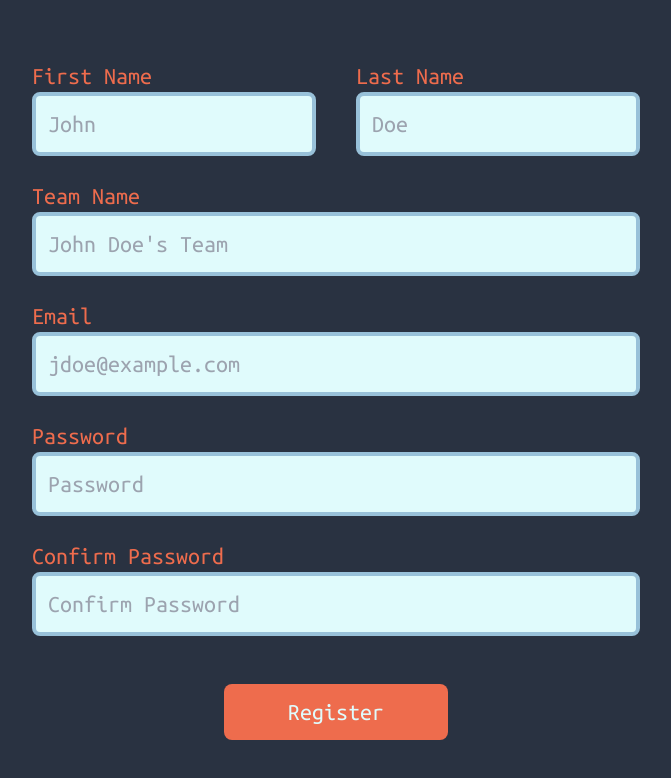
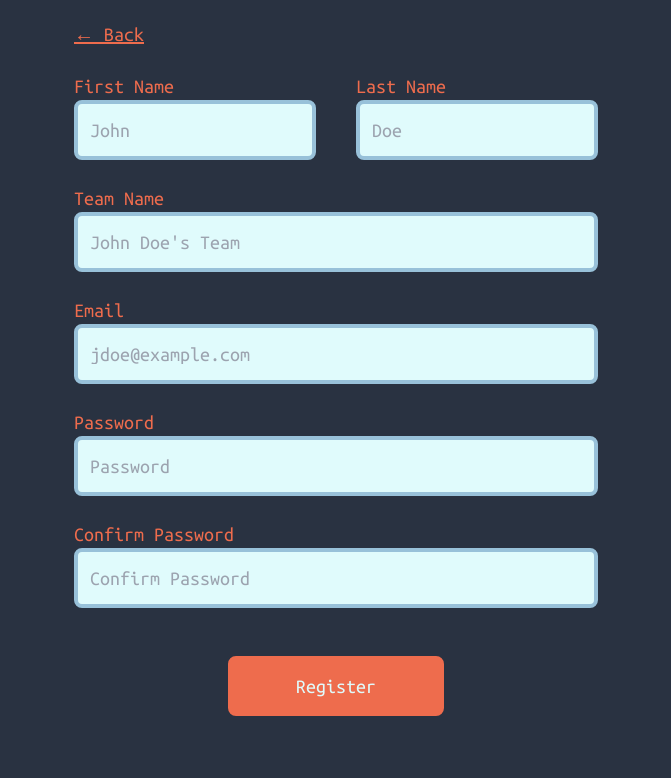
Before and after one commit to cwnaze/Nexus-Web-Server, a SvelteKit app: page /register in a window 1280 px wide. Shown: the top 778 px of the page, without its empty margins (304-975 px from the left). Built offline with nearby package versions, Linux system fonts and the light colour scheme.

Commit message:
FEAT: Back button on register and login forms

```diff
--- a/src/routes/login/+page.svelte
+++ b/src/routes/login/+page.svelte
@@ -1,5 +1,6 @@
 <form class='text-orange flex flex-col justify-center items-center h-screen text-2xl'>
     <div class='flex flex-col gap-6 w-128'>
+        <a href='/' class='underline'>&larr; Back</a>
         <div class='flex flex-col'>
             <label for='email'>Email</label>
             <input id='email' type='email' placeholder='jdoe@example.com' class='bg-blue-100 border-blue-200 rounded-lg border-4 text-blue-400 p-3'>
--- a/src/routes/register/+page.svelte
+++ b/src/routes/register/+page.svelte
@@ -1,5 +1,6 @@
-<form class='text-orange flex flex-col justify-center items-center h-screen text-2xl'>
-    <div class='flex flex-col gap-6'>
+<form class='text-orange flex flex-col justify-center items-center text-xl gap-6'>
+    <div class='flex flex-col gap-6 my-5'>
+        <a href='/' class='underline'>&larr; Back</a>
         <div class='flex gap-10'>
             <div class='flex flex-col'>
                 <label for='first-name' class=''>First Name</label>
@@ -26,6 +27,6 @@
             <label for='confirm-password'>Confirm Password</label>
             <input id='confirm-password' type='password' placeholder='Confirm Password' class='bg-blue-100 border-blue-200 rounded-lg border-4 text-blue-400 p-3'>
         </div>
-        <button class='bg-orange text-blue-100 mx-auto p-3 px-16 rounded-lg mt-6'>Register</button>
+        <button class='bg-orange text-blue-100 mx-auto p-3 px-16 rounded-lg border-4 border-orange mt-6 hover:bg-blue-400 hover:text-orange hover:border-blue-200 hover:font-bold'>Register</button>
     </div>
 </form>
```
